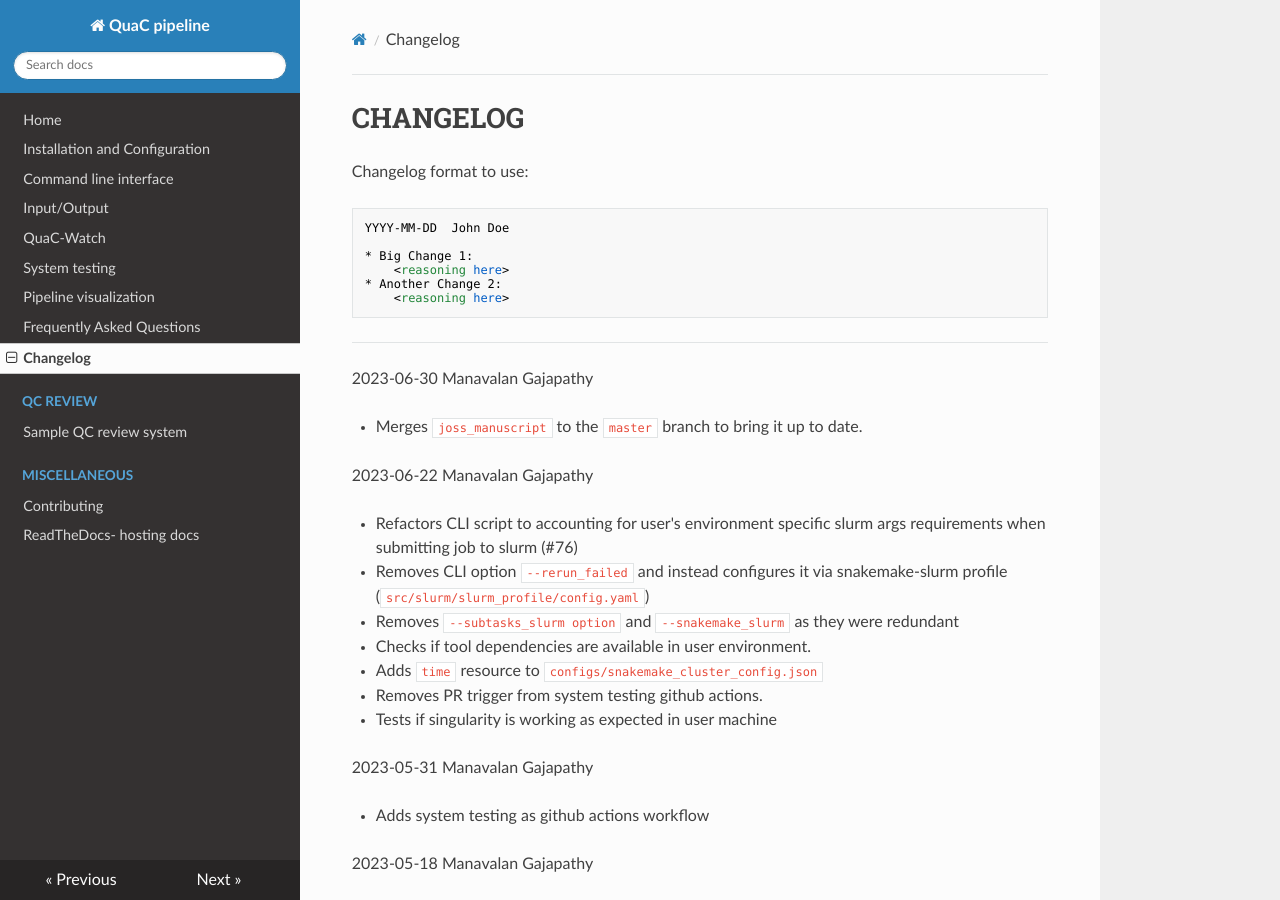
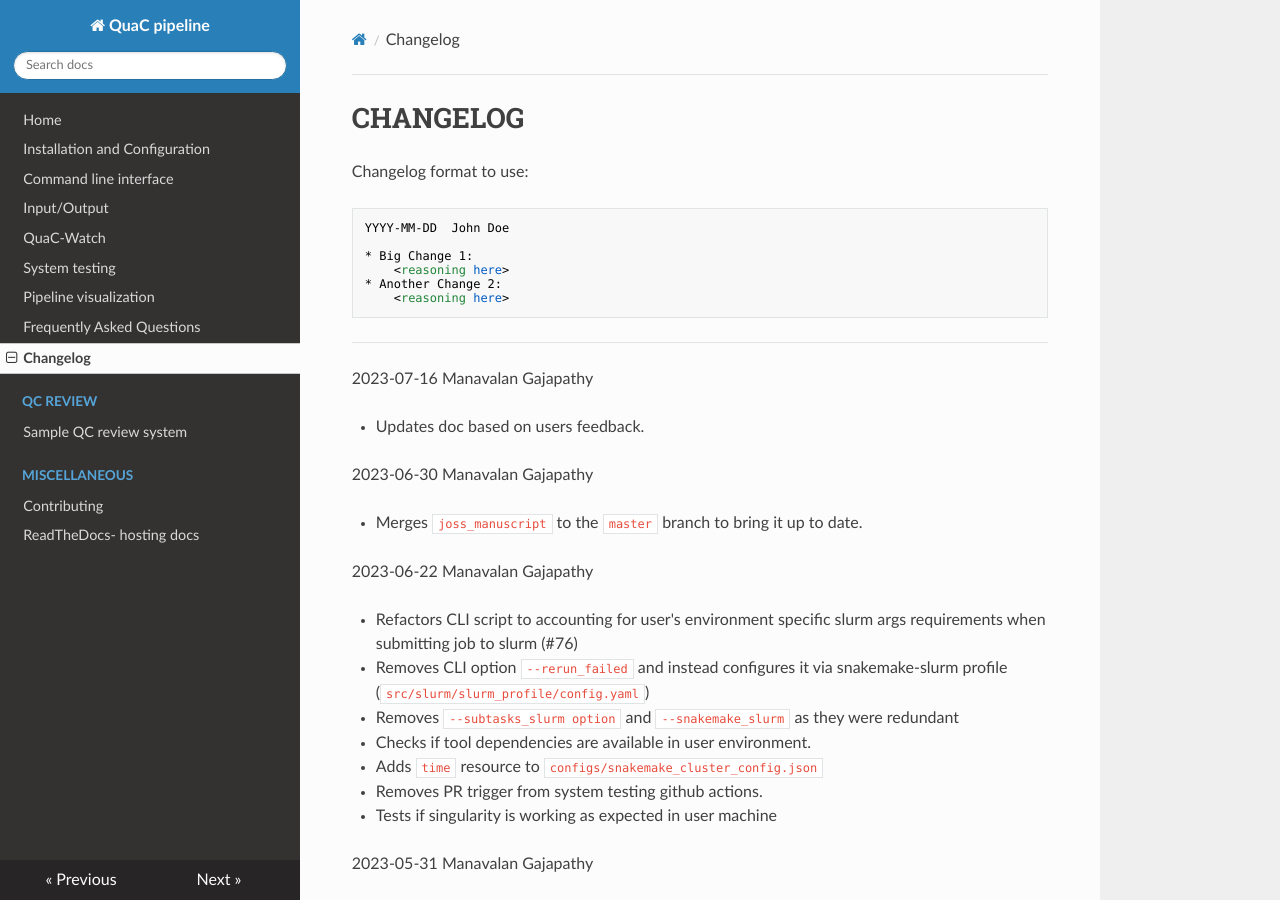
Before and after one commit to uab-cgds-worthey/quac, an MkDocs documentation site: the page built from docs/Changelog.md, in a window 1280 px wide and 900 px high. Built offline with MkDocs 1.6.1, drawn with Linux system fonts in a browser that asks for light colours; nearby versions of some CDN libraries.

Commit message:
updates changelog

````diff
--- a/docs/Changelog.md
+++ b/docs/Changelog.md
@@ -11,6 +11,11 @@ YYYY-MM-DD  John Doe
     <reasoning here>
 ```
 ---
+
+2023-07-16  Manavalan Gajapathy
+
+* Updates doc based on users feedback.
+
 
 2023-06-30  Manavalan Gajapathy
 
````
